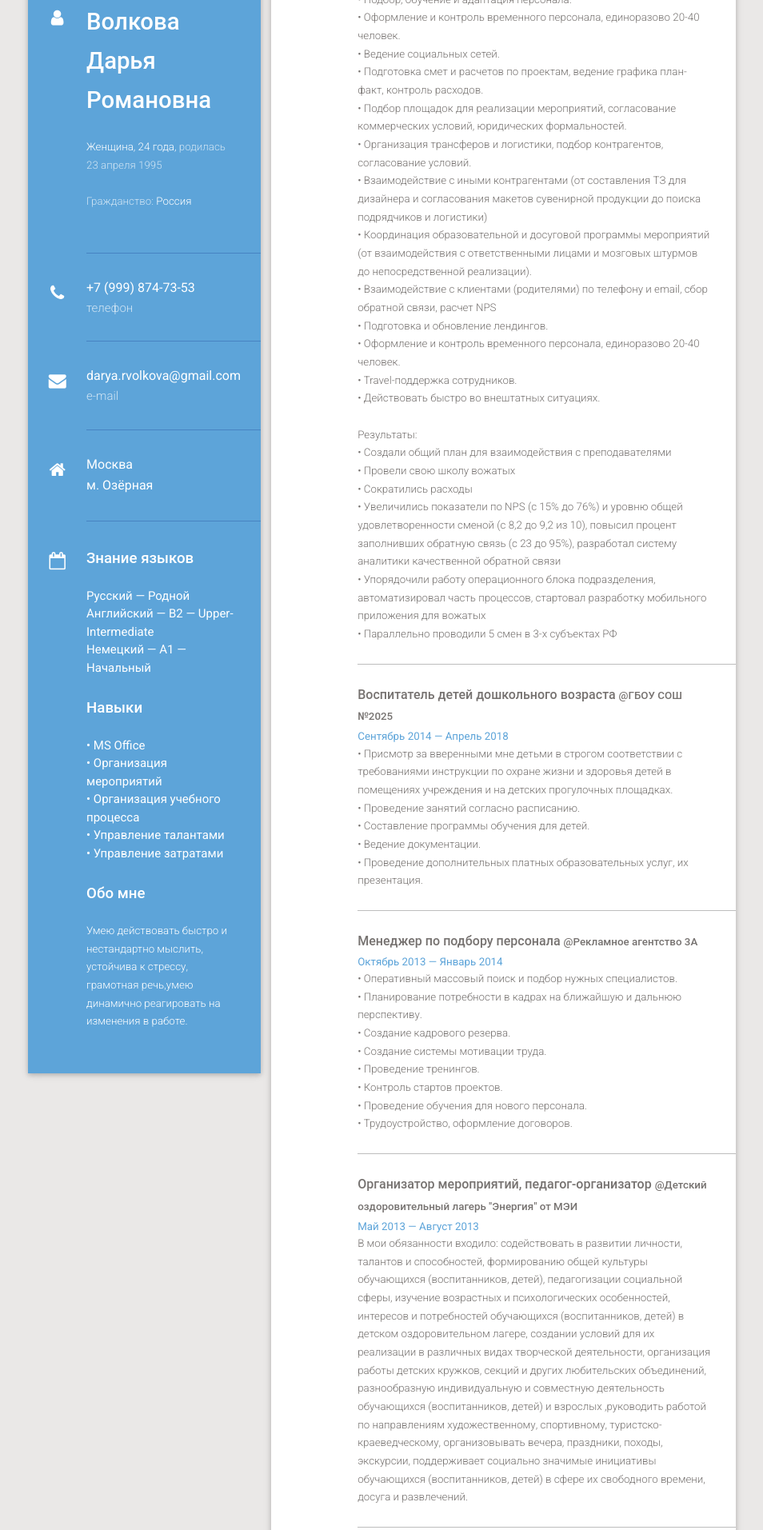
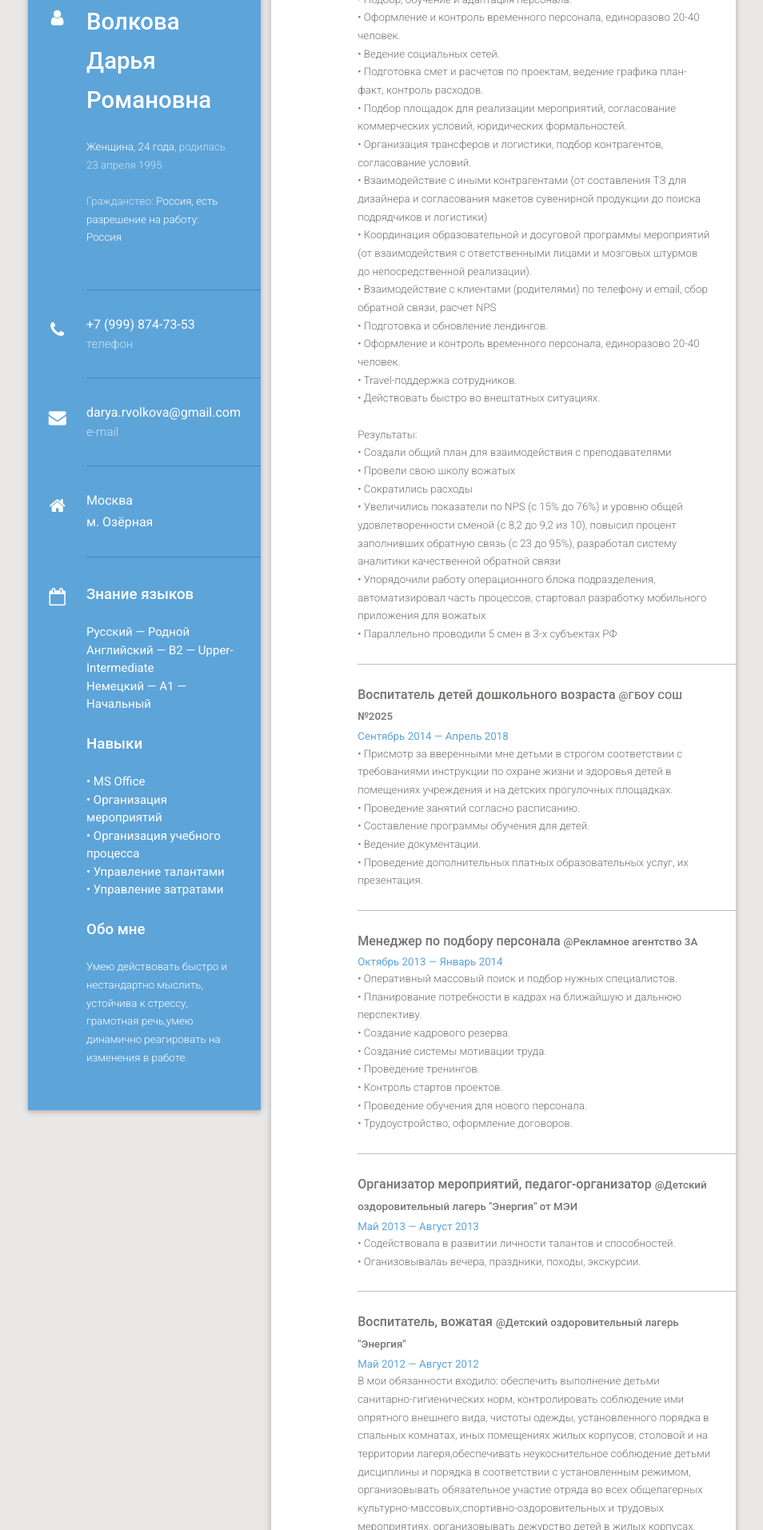
Before and after one commit to rvolkova/rvolkova.github.io, a plain HTML site: page index.html in a window 1280 px wide. Shown: the part 329-2242 px from the top of the page at 80% size, without its empty margins (168-1122 px from the left). Drawn offline with nearby package versions, Linux system fonts and the light colour scheme; some packages are replaced by stand-ins of ours; a web font is replaced by a local one.

Commit message:
Update index.html

```diff
--- a/index.html
+++ b/index.html
@@ -98,7 +98,7 @@
                                     <div class="section-item-details">
                                         <h2>Волкова<br/>Дарья Романовна</h2><br/>
                                         <p>Женщина, 24 года, <span>родилась 23 апреля 1995</span></p><br>
-                                        <p><span>Гражданство:</span> Россия</p><br>
+                                        <p><span>Гражданство:</span> Россия, есть разрешение на работу: Россия</p><br>
                                     </div>
                                 </div>
                             </div>
@@ -256,7 +256,8 @@
                                 <div class="custom-content-wrapper wow fadeIn a5" data-wow-delay="0.4s">
                                     <h3>Организатор мероприятий, педагог-организатор <span>@Детский оздоровительный лагерь "Энергия" от МЭИ</span></h3>
                                     <span>Май 2013 — Август 2013</span>
-                                    <p>В мои обязанности входило: содействовать в развитии личности, талантов и способностей, формированию общей культуры обучающихся (воспитанников, детей), педагогизации социальной сферы, изучение возрастных и психологических особенностей, интересов и потребностей обучающихся (воспитанников, детей) в детском оздоровительном лагере, создании  условий для их реализации в различных видах творческой деятельности, организация  работы  детских кружков, секций и других любительских объединений, разнообразную индивидуальную и совместную деятельность обучающихся (воспитанников, детей) и взрослых ,руководить работой по направлениям художественному, спортивному, туристско-краеведческому,  организовывать вечера, праздники, походы, экскурсии, поддерживает социально значимые инициативы обучающихся (воспитанников, детей) в сфере их свободного времени, досуга и развлечений.</p>
+                                    <p>• Содействовала в развитии личности талантов и способностей.<br />
+ • Оганизовывалаь вечера, праздники, походы, экскурсии.</p>
                                 </div>
 
 
```
